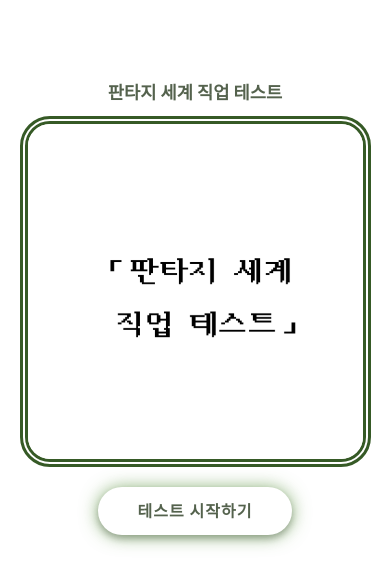
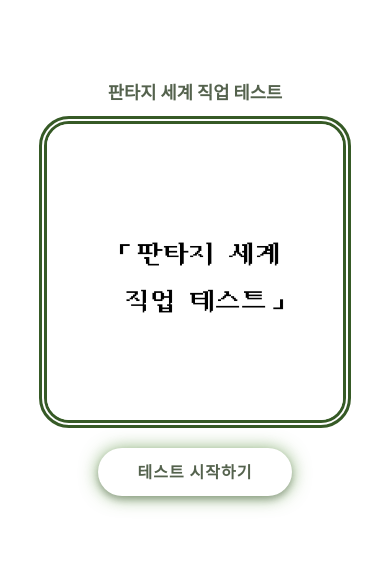
Before and after one commit to dahyeon777/pickle-test-nextjs, a Next.js app: page /testReady/1 in a window 390 px wide. Shown: the top 586 px of the page. Built offline with nearby package versions, Linux system fonts and the light colour scheme; a web font is replaced by a local one.

Commit message:
style: 이미지 크기 수정

```diff
--- a/src/app/testReady/[testId]/page.module.css
+++ b/src/app/testReady/[testId]/page.module.css
@@ -18,8 +18,8 @@
 }
 
 .img_test_main {
-  width: 480px;
-  height: 480px;
+  width: 400px;
+  height: 400px;
   border-radius: 30px;
   border: 8px;
   border-color: #365a26;
@@ -31,7 +31,7 @@
 /* 반응형 모바일 대응 */
 @media screen and (max-width: 600px) {
   .img_test_main {
-    width: 90%;
+    width: 80%;
     height: auto;
     aspect-ratio: 1 / 1;
     margin-bottom: 10px;
```
